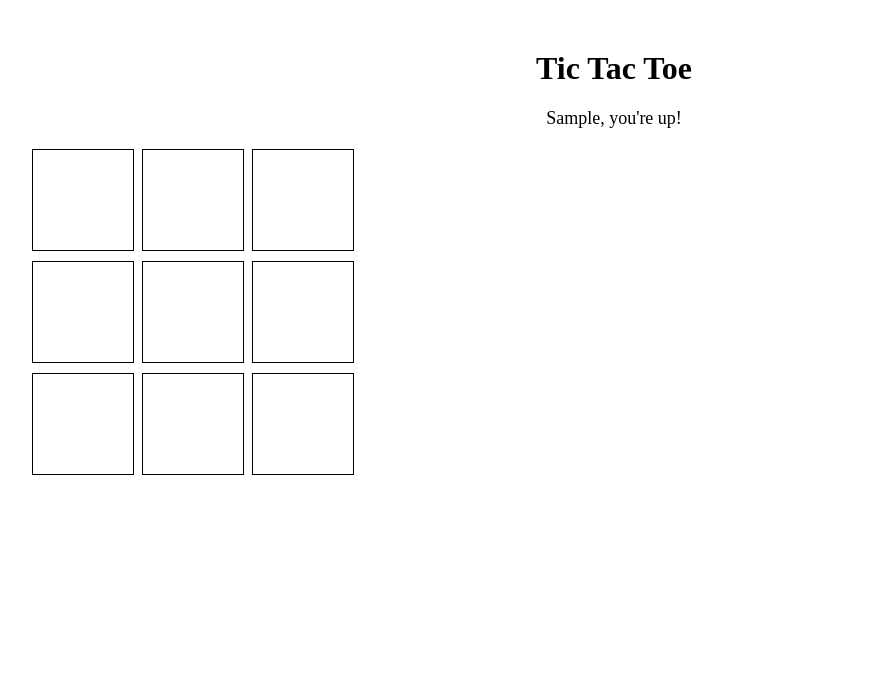
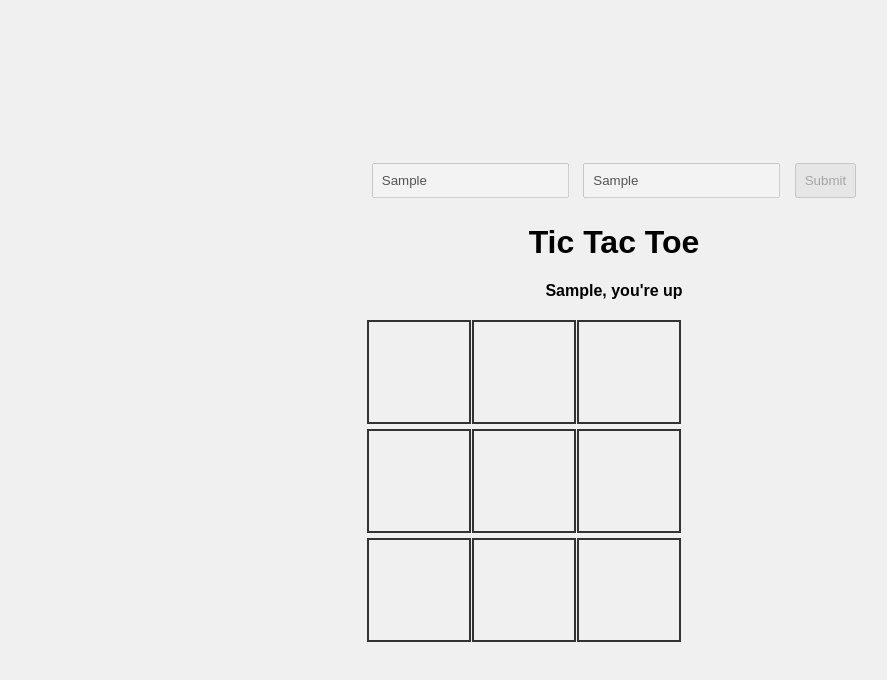
Before and after one commit to acciojob/tictactoe-raabin10, a website: page main.html in a window 1280 px wide. Both pictures are taken after typing "Sample", "Sample" into the empty fields and a click on the button "Submit". Shown: the whole page, without its empty margins (26-913 px from the left). Drawn offline with Linux system fonts and the light colour scheme.

Commit message:
created a submission

```diff
--- a/main.html
+++ b/main.html
@@ -1,118 +1,22 @@
 <!DOCTYPE html>
 <html lang="en">
 <head>
-  <meta charset="UTF-8">
-  <meta name="viewport" content="width=device-width, initial-scale=1.0">
-  <style>
-    .container {
-      text-align: center;
-      margin: 50px;
-    }
-
-    #board {
-      display: grid;
-      grid-template-columns: repeat(3, 100px);
-      gap: 10px;
-      margin-top: 20px;
-    }
-
-    .cell {
-      width: 100px;
-      height: 100px;
-      border: 1px solid #000;
-      font-size: 24px;
-      cursor: pointer;
-    }
-
-    .message {
-      margin-top: 20px;
-      font-size: 18px;
-    }
-  </style>
-  <title>Tic Tac Toe</title>
+    <meta charset="UTF-8">
+    <meta name="viewport" content="width=device-width, initial-scale=1.0">
+    <link rel="stylesheet" href="styles.css">
+    <title>Multiplayer Tic Tac Toe</title>
 </head>
 <body>
 
 <div class="container">
-  <div id="player-names">
-    <label for="player-1">Player 1:</label>
-    <input type="text" id="player-1" placeholder="Enter name for Player 1">
-
-    <label for="player-2">Player 2:</label>
-    <input type="text" id="player-2" placeholder="Enter name for Player 2">
-
+    <input type="text" id="player-1" placeholder="Player 1">
+    <input type="text" id="player-2" placeholder="Player 2">
     <button id="submit" onclick="startGame()">Submit</button>
-  </div>
-
-  <h1>Tic Tac Toe</h1>
-
-  <div class="message" id="message"></div>
-
-  <div id="board"></div>
+    <h1>Tic Tac Toe</h1>
+    <div class="message"></div>
+    <div class="board" onclick="handleCellClick(event)"></div>
 </div>
 
-<script>
-  let currentPlayer = 1;
-  let board = ['', '', '', '', '', '', '', '', ''];
-  let gameActive = false;
-
-  function startGame() {
-    const player1Name = document.getElementById('player-1').value;
-    const player2Name = document.getElementById('player-2').value;
-
-    document.getElementById('player-names').style.display = 'none';
-    document.getElementById('message').innerText = `${player1Name}, you're up!`;
-    createBoard();
-    gameActive = true;
-  }
-
-  function createBoard() {
-    const boardElement = document.getElementById('board');
-
-    for (let i = 0; i < 9; i++) {
-      const cell = document.createElement('div');
-      cell.className = 'cell';
-      cell.id = i + 1;
-      cell.addEventListener('click', () => handleCellClick(i + 1));
-      boardElement.appendChild(cell);
-    }
-  }
-
-  function handleCellClick(cellId) {
-    if (!gameActive || board[cellId - 1] !== '') return;
-
-    const player = currentPlayer === 1 ? 'X' : 'O';
-    board[cellId - 1] = player;
-    document.getElementById(cellId).innerText = player;
-
-    if (checkWin()) {
-      const winner = currentPlayer === 1 ? document.getElementById('player-1').value : document.getElementById('player-2').value;
-      document.getElementById('message').innerText = `${winner}, congratulations, you won!`;
-      gameActive = false;
-    } else {
-      currentPlayer = currentPlayer === 1 ? 2 : 1;
-      const nextPlayer = currentPlayer === 1 ? document.getElementById('player-1').value : document.getElementById('player-2').value;
-      document.getElementById('message').innerText = `${nextPlayer}, you're up!`;
-    }
-  }
-
-  function checkWin() {
-    const winConditions = [
-      [0, 1, 2], [3, 4, 5], [6, 7, 8], // Rows
-      [0, 3, 6], [1, 4, 7], [2, 5, 8], // Columns
-      [0, 4, 8], [2, 4, 6]             // Diagonals
-    ];
-
-    for (const condition of winConditions) {
-      const [a, b, c] = condition;
-      if (board[a] && board[a] === board[b] && board[a] === board[c]) {
-        return true;
-      }
-    }
-
-    return false;
-  }
-</script>
-
+<script src="script.js"></script>
 </body>
 </html>
--- a/script.js
+++ b/script.js
@@ -1 +1,61 @@
 //your JS code here. If required.
+let currentPlayer = 1;
+let board = ['', '', '', '', '', '', '', '', ''];
+let players = ['', ''];
+
+function startGame() {
+    players[0] = document.getElementById('player-1').value;
+    players[1] = document.getElementById('player-2').value;
+
+    document.querySelector('.message').innerText = `${players[currentPlayer - 1]}, you're up`;
+
+    document.getElementById('player-1').disabled = true;
+    document.getElementById('player-2').disabled = true;
+    document.getElementById('submit').disabled = true;
+
+    renderBoard();
+}
+
+function renderBoard() {
+    const boardDiv = document.querySelector('.board');
+    boardDiv.innerHTML = '';
+
+    for (let i = 0; i < 9; i++) {
+        const cell = document.createElement('div');
+        cell.id = i + 1;
+        cell.addEventListener('click', handleCellClick);
+        boardDiv.appendChild(cell);
+    }
+}
+
+function handleCellClick(event) {
+    const cellId = event.target.id - 1;
+
+    if (board[cellId] === '' && !checkWinner()) {
+        board[cellId] = currentPlayer === 1 ? 'X' : 'O';
+        document.getElementById(cellId + 1).innerText = board[cellId];
+
+        if (checkWinner()) {
+            document.querySelector('.message').innerText = `${players[currentPlayer - 1]}, congratulations you won!`;
+        } else {
+            currentPlayer = 3 - currentPlayer; // Switch player
+            document.querySelector('.message').innerText = `${players[currentPlayer - 1]}, you're up`;
+        }
+    }
+}
+
+function checkWinner() {
+    const winningCombos = [
+        [0, 1, 2], [3, 4, 5], [6, 7, 8], // Rows
+        [0, 3, 6], [1, 4, 7], [2, 5, 8], // Columns
+        [0, 4, 8], [2, 4, 6]             // Diagonals
+    ];
+
+    for (const combo of winningCombos) {
+        if (board[combo[0]] !== '' && board[combo[0]] === board[combo[1]] && board[combo[1]] === board[combo[2]]) {
+            return true;
+        }
+    }
+
+    return false;
+}
--- a/styles.css
+++ b/styles.css
@@ -1 +1,43 @@
 /*  your css code here. If applicable */
+body {
+    font-family: 'Arial', sans-serif;
+    margin: 0;
+    padding: 0;
+    display: flex;
+    align-items: center;
+    justify-content: center;
+    height: 100vh;
+    background-color: #f0f0f0;
+}
+
+.container {
+    text-align: center;
+}
+
+input, button {
+    margin: 5px;
+    padding: 8px;
+}
+
+.board {
+    display: grid;
+    grid-template-columns: repeat(3, 100px);
+    gap: 5px;
+    margin-top: 20px;
+}
+
+.board div {
+    width: 100px;
+    height: 100px;
+    border: 2px solid #333;
+    display: flex;
+    align-items: center;
+    justify-content: center;
+    font-size: 24px;
+    cursor: pointer;
+}
+
+.message {
+    margin-top: 10px;
+    font-weight: bold;
+}
```
